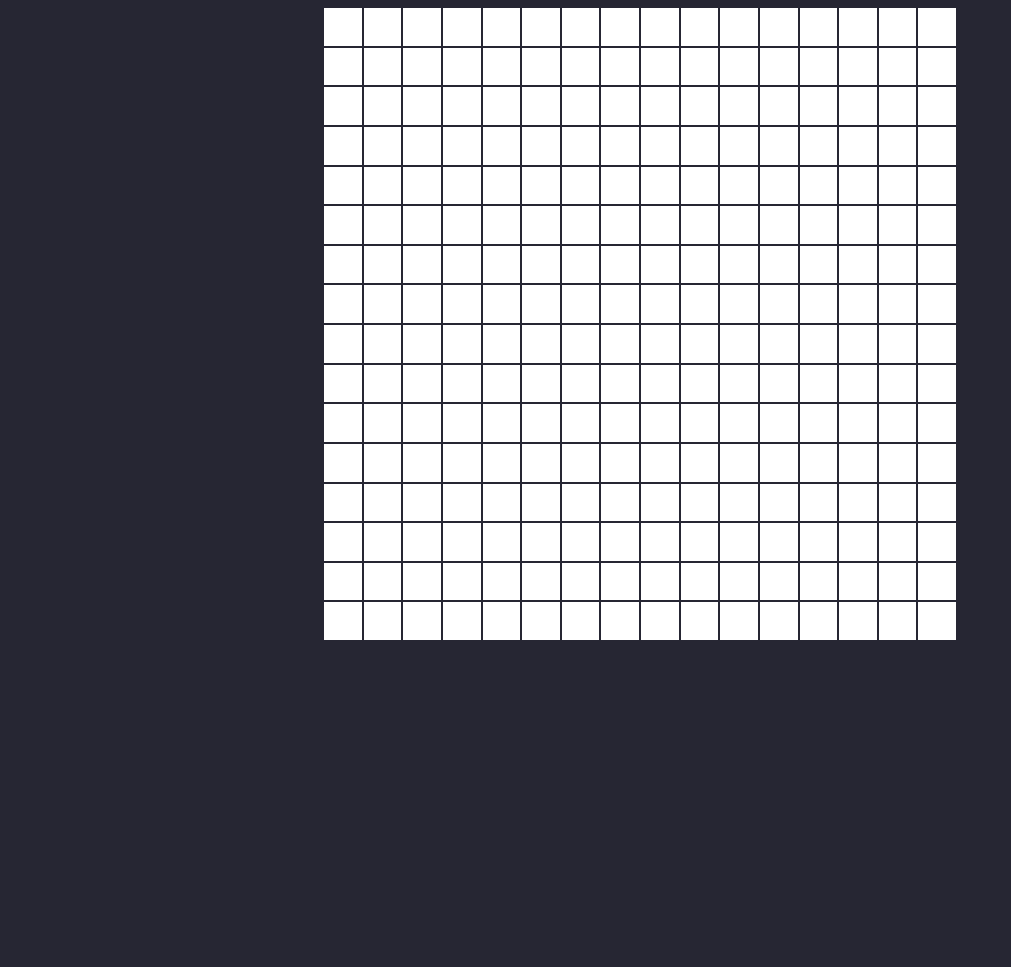
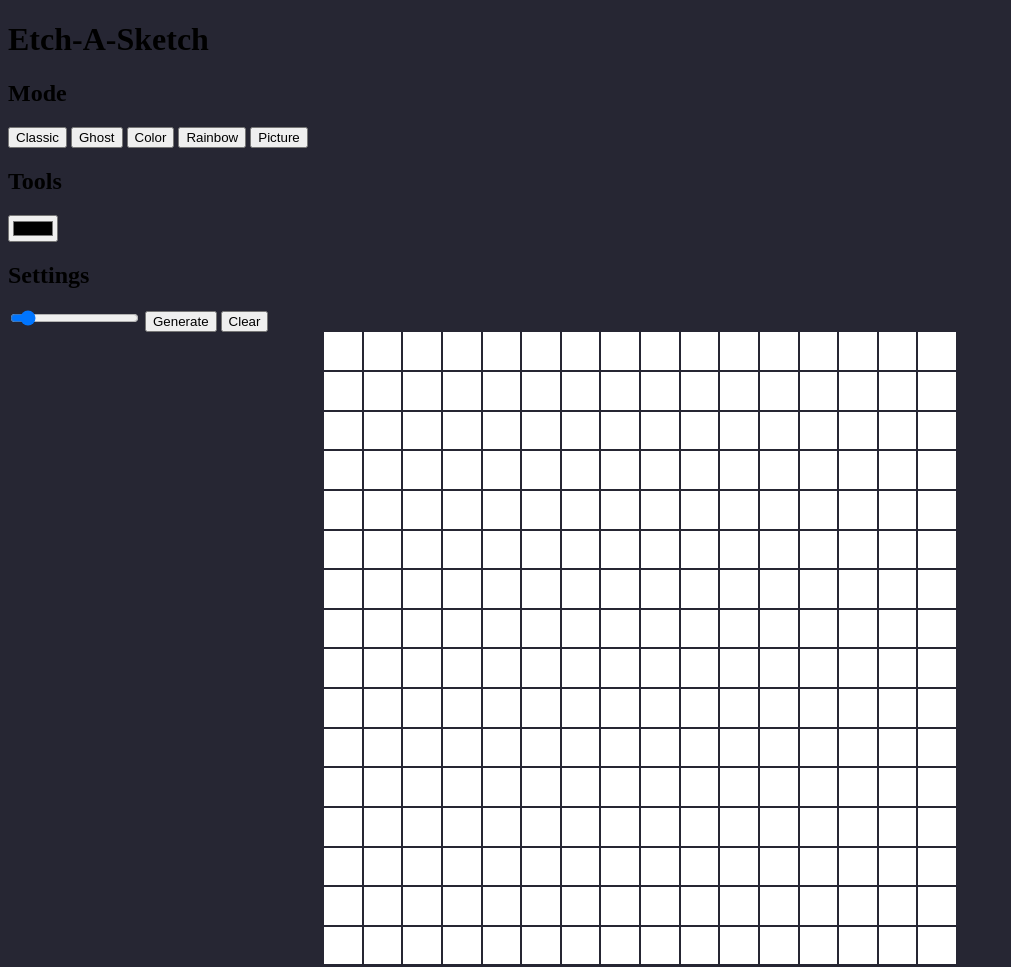
Before and after one commit to constPardalos/etch-a-sketch, a plain HTML site: page index.html in a window 1280 px wide. Shown: the whole page, without its empty margins (0-1011 px from the left). Before the commit the page ends 800 px from the top, so only its background shows below. Drawn offline with Linux system fonts and the light colour scheme.

Commit message:
Create new modes and elements * Add buttons for selecting mode * Add tools and settings sections * Create method for sketching in black * Create method for sketching in custom color * Create method for sketching in random colors * Create method for clearing the grid

```diff
--- a/index.html
+++ b/index.html
@@ -8,6 +8,30 @@
 </head>
 <body>
 
+<h1>Etch-A-Sketch</h1>
+
+<div class="mode">
+    <h2>Mode</h2>
+    <button data-mode="modeClassic">Classic</button>
+    <button data-mode="modeGhost">Ghost</button>
+    <button data-mode="modeColor">Color</button>
+    <button data-mode="modeRainbow">Rainbow</button>
+    <button data-mode="modePicture">Picture</button>
+</div>
+
+<div class="tools">
+    <h2>Tools</h2>
+    <input id="custom-color" type="color">
+
+</div>
+
+<div class="settings">
+    <h2>Settings</h2>
+    <input type="range" class="grid-size" min="8" max="100" step="2" value="16">
+    <button value="submit">Generate</button>
+    <button class="clear">Clear</button>
+</div>
+
 <div class="grid-container">
     <div class="grid"></div>
 </div>
--- a/scripts.js
+++ b/scripts.js
@@ -1,21 +1,63 @@
-const gridSize = 16;
-const grid = document.querySelector('.grid');
-grid.style.cssText = `grid-template-columns: repeat(${gridSize}, 1fr);
-    grid-template-rows: repeat(${gridSize}, 1fr);`;
-const tiles = [];
+// Sketch Modes
+const activeMode = modeClassic;
 
-// Generate the grid tiles
-function generateGrid (size) {
+function modeClassic() {
+    this.style.cssText = 'background-color: black;';
+}
 
-    for (let i=0; i < size * size; i++) {
-        tiles.push(document.createElement('div'));
-    }
-
-    tiles.forEach((tile) => {
-        tile.classList.add('tile');
-        grid.appendChild(tile);
-    });
+function modeGhost() {
 
 }
 
+function modeColor() {
+    const customColor = document.querySelector('#custom-color');
+    this.style.cssText = `background-color: ${customColor.value};`;
+}
+
+function modeRainbow() {
+    const currentColor = this.style.backgroundColor;
+    const h = Math.floor(Math.random() * (360 + 1));
+    const s = Math.floor(Math.random() * (50 + 1)) + 50;
+    let l = 50;
+
+    if (currentColor === 'white') {
+        this.style.cssText = `background-color: hsl(${h},${s}%,${l}%);`;
+    }
+
+}
+
+function modePicture() {
+    this.style.cssText = `opacity: 0;`;
+}
+
+// Generate Grid
+const grid = document.querySelector('.grid');
+let gridSize = 16;
+const gridTiles = [];
+
 generateGrid (gridSize);
+
+function generateGrid (size) {
+    grid.style.cssText = `grid-template-columns: repeat(${size}, 1fr);
+    grid-template-rows: repeat(${size}, 1fr);`;
+
+    for (let i=0; i < size * size; i++) {
+        gridTiles.push(document.createElement('div'));
+    }
+    gridTiles.forEach((tile) => {
+        tile.classList.add('tile');
+        grid.appendChild(tile);
+        tile.addEventListener('mouseover', modeRainbow);
+        tile.style.cssText = 'background-color: white; opacity: 1;';
+    });
+}
+
+// Clear Grid
+const clearButton = document.querySelector('.clear');
+clearButton.addEventListener('click', clearGrid)
+
+function clearGrid() {
+    gridTiles.forEach((tile) => {
+        tile.style.cssText = 'background-color: white; opacity: 1;';
+    });
+}
```
